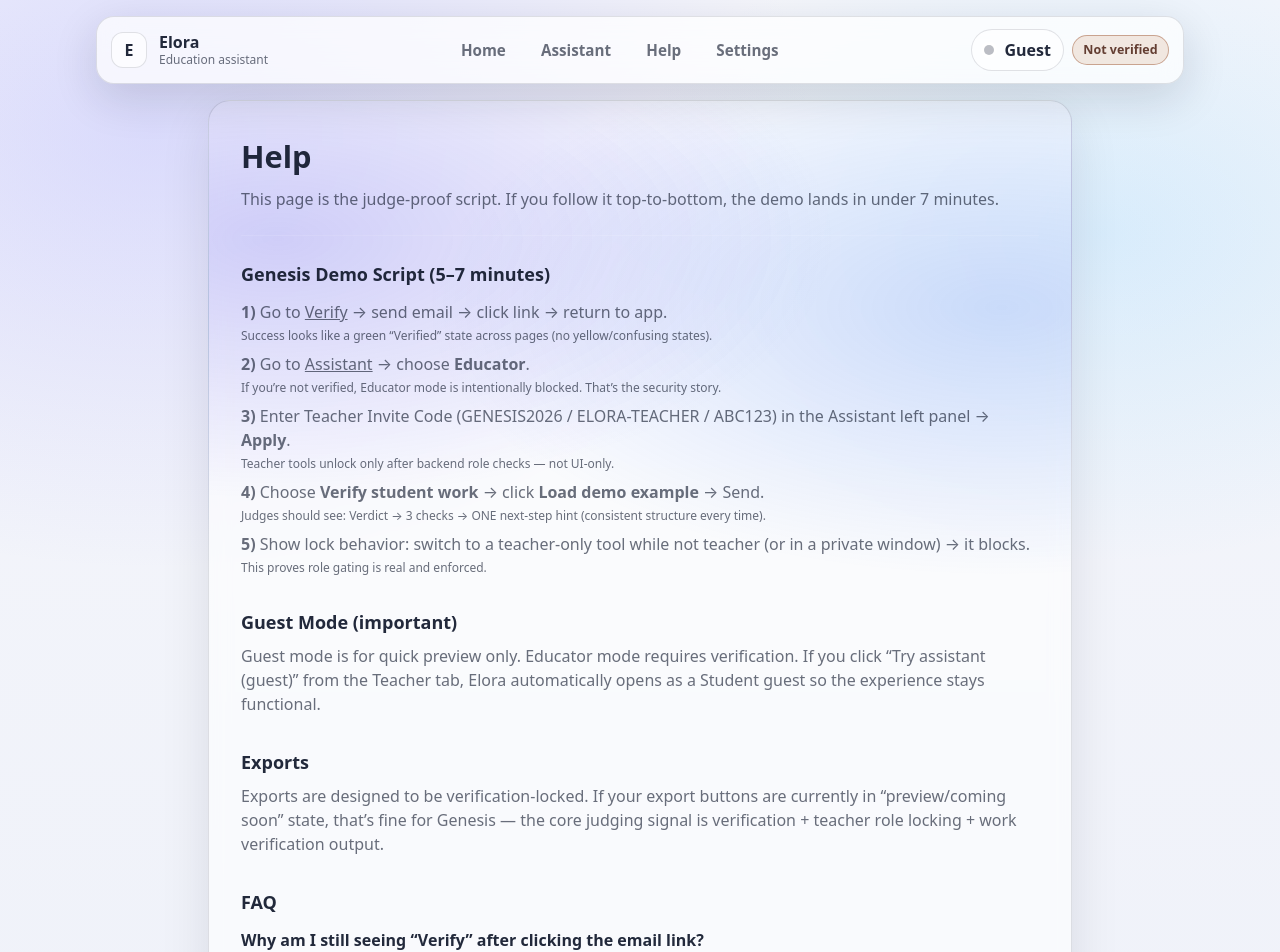
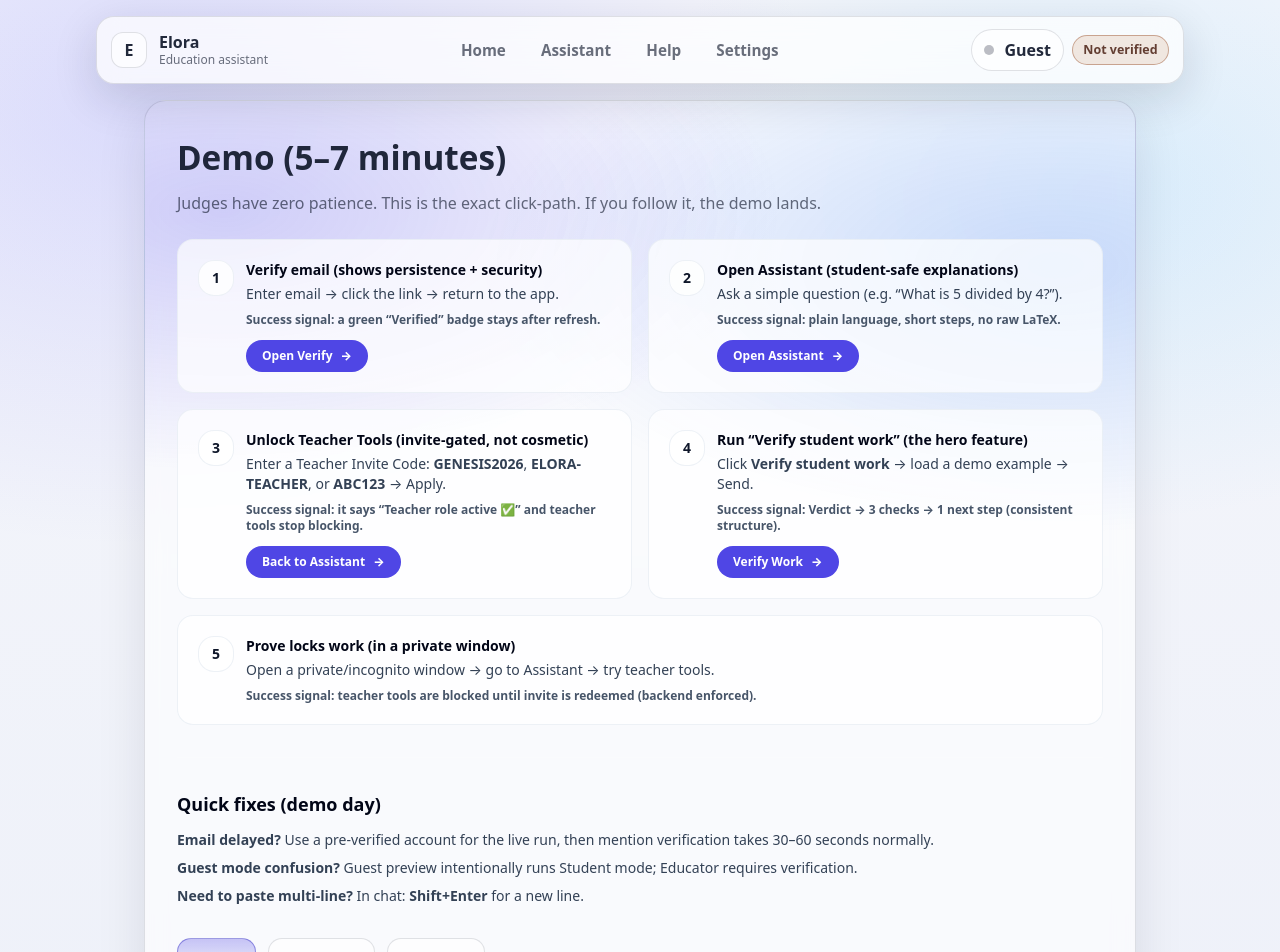
Before and after one commit to tweetharis-netizen/elora-verification-ui, a Next.js app: page /help in a window 1280 px wide. Shown: the top 952 px of the page. Built offline with nearby package versions, Linux system fonts and the light colour scheme; no server answers.

Commit message:
Update help.js

```diff
--- a/pages/help.js
+++ b/pages/help.js
@@ -1,98 +1,107 @@
 import Link from "next/link";
 
-export default function Help() {
+function Step({ n, title, children, href, cta }) {
   return (
-    <div className="mx-auto max-w-4xl px-4">
-      <div className="elora-card p-6 sm:p-8">
-        <h1 className="font-black text-[clamp(1.6rem,2.4vw,2.2rem)]">Help</h1>
-        <p className="mt-2 elora-muted">
-          This page is the judge-proof script. If you follow it top-to-bottom, the demo lands in under 7 minutes.
-        </p>
-
-        <hr className="my-6 border-white/10 dark:border-white/10" />
-
-        <section>
-          <h2 className="font-black text-lg">Genesis Demo Script (5–7 minutes)</h2>
-          <ol className="mt-3 grid gap-2 elora-muted">
-            <li>
-              <b>1)</b> Go to <Link className="underline" href="/verify">Verify</Link> → send email → click link → return to app.
-              <div className="mt-1 text-xs">
-                Success looks like a green “Verified” state across pages (no yellow/confusing states).
-              </div>
-            </li>
-            <li>
-              <b>2)</b> Go to <Link className="underline" href="/assistant">Assistant</Link> → choose <b>Educator</b>.
-              <div className="mt-1 text-xs">
-                If you’re not verified, Educator mode is intentionally blocked. That’s the security story.
-              </div>
-            </li>
-            <li>
-              <b>3)</b> Enter Teacher Invite Code (GENESIS2026 / ELORA-TEACHER / ABC123) in the Assistant left panel → <b>Apply</b>.
-              <div className="mt-1 text-xs">
-                Teacher tools unlock only after backend role checks — not UI-only.
-              </div>
-            </li>
-            <li>
-              <b>4)</b> Choose <b>Verify student work</b> → click <b>Load demo example</b> → Send.
-              <div className="mt-1 text-xs">
-                Judges should see: Verdict → 3 checks → ONE next-step hint (consistent structure every time).
-              </div>
-            </li>
-            <li>
-              <b>5)</b> Show lock behavior: switch to a teacher-only tool while not teacher (or in a private window) → it blocks.
-              <div className="mt-1 text-xs">
-                This proves role gating is real and enforced.
-              </div>
-            </li>
-          </ol>
-        </section>
-
-        <section className="mt-8">
-          <h2 className="font-black text-lg">Guest Mode (important)</h2>
-          <p className="mt-2 elora-muted">
-            Guest mode is for quick preview only. Educator mode requires verification. If you click “Try assistant (guest)” from the Teacher tab,
-            Elora automatically opens as a Student guest so the experience stays functional.
-          </p>
-        </section>
-
-        <section className="mt-8">
-          <h2 className="font-black text-lg">Exports</h2>
-          <p className="mt-2 elora-muted">
-            Exports are designed to be verification-locked. If your export buttons are currently in “preview/coming soon” state,
-            that’s fine for Genesis — the core judging signal is verification + teacher role locking + work verification output.
-          </p>
-        </section>
-
-        <section className="mt-8">
-          <h2 className="font-black text-lg">FAQ</h2>
-          <div className="mt-3 grid gap-4">
-            <div>
-              <div className="font-extrabold">Why am I still seeing “Verify” after clicking the email link?</div>
-              <div className="elora-muted mt-1">
-                Verification is stored on the backend. If you opened the link in an in-app browser (Telegram/Instagram), open it in Safari/Chrome and try again.
-              </div>
+    <div className="rounded-2xl border border-slate-200/60 dark:border-white/10 bg-white/70 dark:bg-slate-950/20 p-5">
+      <div className="flex items-start gap-3">
+        <div className="h-9 w-9 rounded-2xl border border-slate-200/60 dark:border-white/10 bg-white/80 dark:bg-slate-950/25 grid place-items-center">
+          <span className="text-sm font-black text-slate-900 dark:text-white">{n}</span>
+        </div>
+        <div className="flex-1">
+          <div className="text-sm font-extrabold text-slate-950 dark:text-white">{title}</div>
+          <div className="mt-1 text-sm text-slate-700 dark:text-slate-300">{children}</div>
+          {href ? (
+            <div className="mt-3">
+              <Link
+                href={href}
+                className="inline-flex items-center gap-2 rounded-full bg-indigo-600 px-4 py-2 text-xs font-extrabold text-white hover:bg-indigo-700"
+              >
+                {cta || "Open"}
+                <span aria-hidden="true">→</span>
+              </Link>
             </div>
-            <div>
-              <div className="font-extrabold">Where’s my email?</div>
-              <div className="elora-muted mt-1">
-                Check spam/promotions. SMTP deliverability varies — a dedicated provider improves reliability.
-              </div>
-            </div>
-            <div>
-              <div className="font-extrabold">Does guest mode work?</div>
-              <div className="elora-muted mt-1">
-                Yes, but it’s intentionally limited. Verification unlocks persistence and teacher tools.
-              </div>
-            </div>
-          </div>
-        </section>
-
-        <div className="mt-8 flex flex-wrap gap-3">
-          <Link href="/verify" className="elora-btn elora-btn-primary">Verify</Link>
-          <Link href="/assistant" className="elora-btn">Assistant</Link>
-          <Link href="/settings" className="elora-btn">Settings</Link>
+          ) : null}
         </div>
       </div>
     </div>
   );
 }
+
+export default function Help() {
+  return (
+    <div className="mx-auto max-w-5xl px-4">
+      <div className="elora-card p-6 sm:p-8">
+        <h1 className="font-black text-[clamp(1.7rem,2.6vw,2.4rem)]">Demo (5–7 minutes)</h1>
+        <p className="mt-2 elora-muted">
+          Judges have zero patience. This is the exact click-path. If you follow it, the demo lands.
+        </p>
+
+        <div className="mt-6 grid gap-4 md:grid-cols-2">
+          <Step n="1" title="Verify email (shows persistence + security)" href="/verify" cta="Open Verify">
+            Enter email → click the link → return to the app.
+            <div className="mt-2 text-xs font-bold text-slate-600 dark:text-slate-400">
+              Success signal: a green “Verified” badge stays after refresh.
+            </div>
+          </Step>
+
+          <Step n="2" title="Open Assistant (student-safe explanations)" href="/assistant" cta="Open Assistant">
+            Ask a simple question (e.g. “What is 5 divided by 4?”).
+            <div className="mt-2 text-xs font-bold text-slate-600 dark:text-slate-400">
+              Success signal: plain language, short steps, no raw LaTeX.
+            </div>
+          </Step>
+
+          <Step n="3" title="Unlock Teacher Tools (invite-gated, not cosmetic)" href="/assistant" cta="Back to Assistant">
+            Enter a Teacher Invite Code: <b>GENESIS2026</b>, <b>ELORA-TEACHER</b>, or <b>ABC123</b> → Apply.
+            <div className="mt-2 text-xs font-bold text-slate-600 dark:text-slate-400">
+              Success signal: it says “Teacher role active ✅” and teacher tools stop blocking.
+            </div>
+          </Step>
+
+          <Step n="4" title="Run “Verify student work” (the hero feature)" href="/assistant" cta="Verify Work">
+            Click <b>Verify student work</b> → load a demo example → Send.
+            <div className="mt-2 text-xs font-bold text-slate-600 dark:text-slate-400">
+              Success signal: Verdict → 3 checks → 1 next step (consistent structure).
+            </div>
+          </Step>
+        </div>
+
+        <div className="mt-4">
+          <Step n="5" title="Prove locks work (in a private window)">
+            Open a private/incognito window → go to Assistant → try teacher tools.
+            <div className="mt-2 text-xs font-bold text-slate-600 dark:text-slate-400">
+              Success signal: teacher tools are blocked until invite is redeemed (backend enforced).
+            </div>
+          </Step>
+        </div>
+
+        <hr className="my-8 border-white/10 dark:border-white/10" />
+
+        <h2 className="text-lg font-black text-slate-950 dark:text-white">Quick fixes (demo day)</h2>
+        <ul className="mt-3 grid gap-2 text-sm text-slate-700 dark:text-slate-300">
+          <li>
+            <b>Email delayed?</b> Use a pre-verified account for the live run, then mention verification takes 30–60 seconds normally.
+          </li>
+          <li>
+            <b>Guest mode confusion?</b> Guest preview intentionally runs Student mode; Educator requires verification.
+          </li>
+          <li>
+            <b>Need to paste multi-line?</b> In chat: <b>Shift+Enter</b> for a new line.
+          </li>
+        </ul>
+
+        <div className="mt-8 flex flex-wrap gap-3">
+          <Link href="/verify" className="elora-btn elora-btn-primary">
+            Verify
+          </Link>
+          <Link href="/assistant" className="elora-btn">
+            Assistant
+          </Link>
+          <Link href="/settings" className="elora-btn">
+            Settings
+          </Link>
+        </div>
+      </div>
+    </div>
+  );
+}
```
